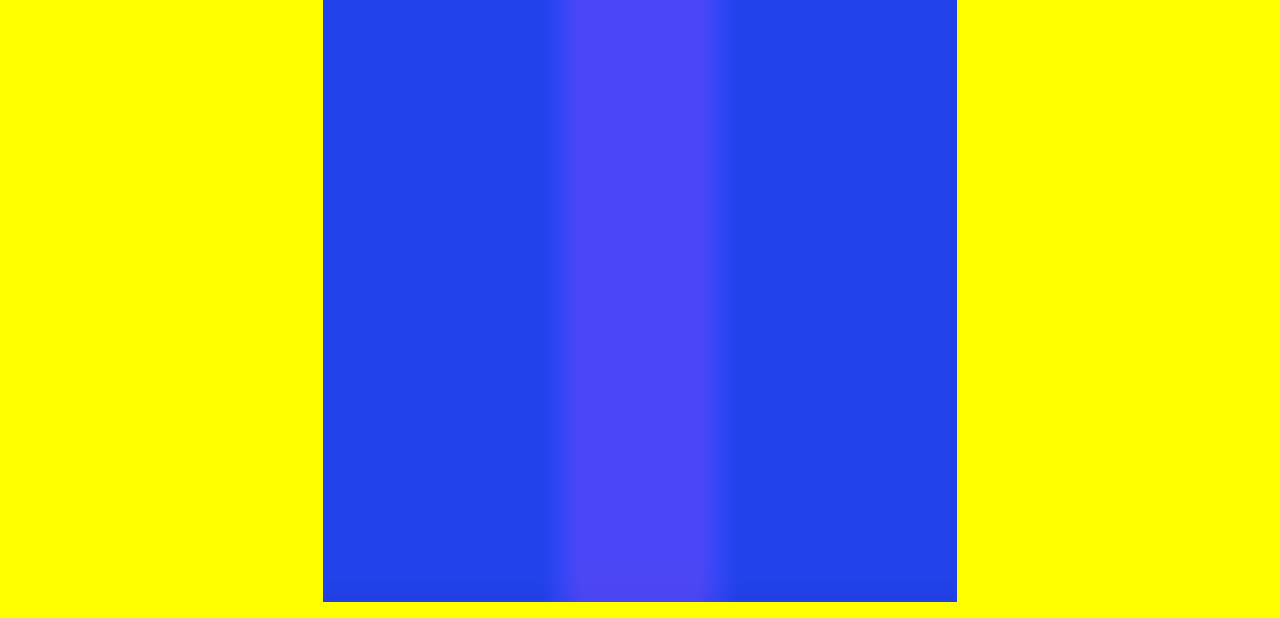
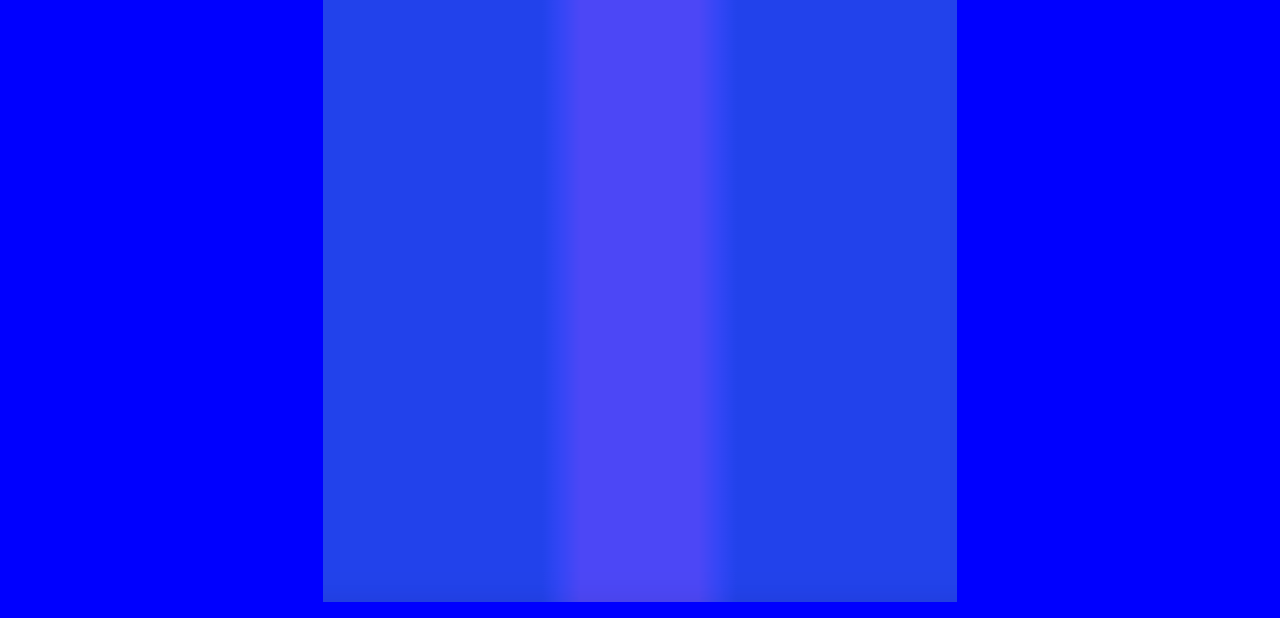
Before and after one commit to Seandut98/sean-Lim, a plain HTML site: page index.html in a window 1280 px wide. Shown: the part 182-800 px from the top of the page. Drawn offline with Linux system fonts and the light colour scheme.

Commit message:
Add files via upload

```diff
--- a/css/style.css
+++ b/css/style.css
@@ -15,7 +15,7 @@
 
 
 body{
-    background-color:yellow;
+    background-color: blue
 
 }
 
```
